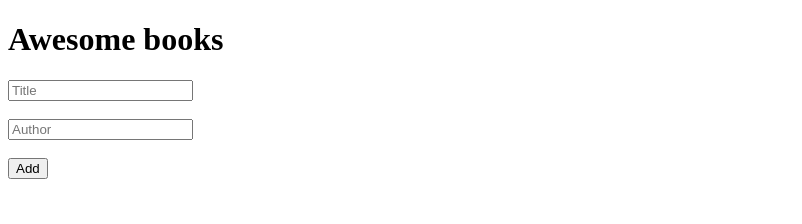
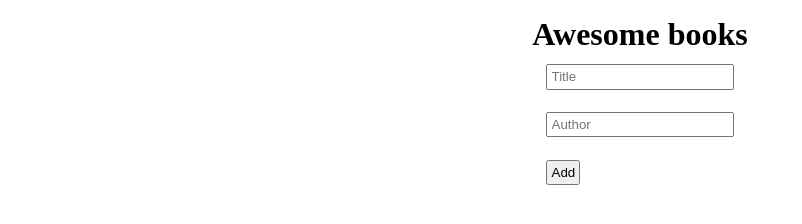
Before and after one commit to victormc13/awesomeBooks, a website: page index.html in a window 1280 px wide. Shown: the whole page, without its empty margins (0-802 px from the left). Drawn offline with Linux system fonts and the light colour scheme.

Commit message:
Add some basic styles for the page

```diff
--- a/index.html
+++ b/index.html
@@ -3,24 +3,23 @@
   <head>
     <meta charset="UTF-8" />
     <meta name="viewport" content="width=device-width, initial-scale=1.0" />
-    <title>Document</title>
+    <link rel="stylesheet" href="style.css">
+    <title>Awesome Books</title>
   </head>
   <body>
     <main>
       <h1>Awesome books</h1>
-      <section class="book-item-wrapper"></section>
+      <section class="book-item-wrapper">
+
+      </section>
       <section>
-        <div>
-          <input type="text" placeholder="Title" id="title" />
-        </div>
-        <br />
-        <div>
-          <input type="text" placeholder="Author" id="author" />
-        </div>
-        <br />
-        <div>
-          <button type="button" id="add-btn">Add</button>
-        </div>
+        <form action="#">
+          <input type="text" placeholder="Title" id="title" required/>
+          <br>
+          <input type="text" placeholder="Author" id="author" required/>
+          <br>
+          <button type="submit" id="add-btn" class="add-btn">Add</button>
+        </form>
       </section>
     </main>
     <script type="module" src="script.js"></script>
--- a/script.js
+++ b/script.js
@@ -14,24 +14,25 @@ function removeBook(index) {
 /* eslint-disable no-use-before-define */
 
 function displayItems() {
-  const items = document.querySelector('.book-item-wrapper');
+  const items = document.querySelector(".book-item-wrapper");
   items.replaceChildren();
 
-  const storedData = JSON.parse(localStorage.getItem('bookArray'));
+  const storedData = JSON.parse(localStorage.getItem("bookArray"));
   if (storedData) {
     books = storedData;
     books.forEach((item, index) => {
-      const articleContainer = document.createElement('article');
-      const titleParagraph = document.createElement('p');
+      const articleContainer = document.createElement("article");
+      const titleParagraph = document.createElement("p");
       titleParagraph.innerHTML = item.title;
-      const authorParagraph = document.createElement('p');
+      const authorParagraph = document.createElement("p");
       authorParagraph.innerHTML = item.author;
-      const separator = document.createElement('hr');
+      const separator = document.createElement("hr");
 
-      const removeBtn = document.createElement('button');
-      removeBtn.innerHTML = 'Remove';
+      const removeBtn = document.createElement("button");
+      removeBtn.classList.add("remove-btn");
+      removeBtn.innerHTML = "Remove";
 
-      removeBtn.addEventListener('click', () => {
+      removeBtn.addEventListener("click", () => {
         removeBook(index);
       });
 
@@ -46,27 +47,29 @@ function displayItems() {
 }
 
 function storeBookLocally(bookArray) {
-  window.localStorage.setItem('bookArray', JSON.stringify(bookArray));
+  window.localStorage.setItem("bookArray", JSON.stringify(bookArray));
 }
 
 function addBook(title, author) {
   const newBook = new Book(title, author);
-  if (JSON.parse(localStorage.getItem('bookArray'))) {
-    books = JSON.parse(localStorage.getItem('bookArray'));
+  if (JSON.parse(localStorage.getItem("bookArray"))) {
+    books = JSON.parse(localStorage.getItem("bookArray"));
   }
   books.push(newBook);
   storeBookLocally(books);
   displayItems();
 }
 
-const addBtn = document.getElementById('add-btn');
-const titleField = document.getElementById('title');
-const authorField = document.getElementById('author');
+const addBtn = document.getElementById("add-btn");
+const titleField = document.getElementById("title");
+const authorField = document.getElementById("author");
 
-addBtn.addEventListener('click', () => {
-  addBook(titleField.value, authorField.value);
-  titleField.value = '';
-  authorField.value = '';
+addBtn.addEventListener("click", () => {
+  if (titleField.value !== "" && authorField.value !== "") {
+    addBook(titleField.value, authorField.value);
+    titleField.value = "";
+    authorField.value = "";
+  }
 });
 
-window.addEventListener('load', displayItems());
+window.addEventListener("load", displayItems());
--- /dev/null
+++ b/style.css
@@ -0,0 +1,30 @@
+* {
+  margin: 0;
+  padding: 0;
+  box-sizing: border-box;
+}
+
+main {
+  display: flex;
+  flex-direction: column;
+  justify-content: center;
+  align-items: center;
+  padding: 1rem;
+}
+
+form input, .add-btn {
+  margin: 0.7rem;
+  padding: 0.2rem;
+}
+
+.book-item-wrapper {
+  width: 70%;
+}
+
+.remove-btn {
+  margin-bottom: 0.5rem;
+}
+
+p {
+  margin-bottom: 0.5rem;
+}
```
